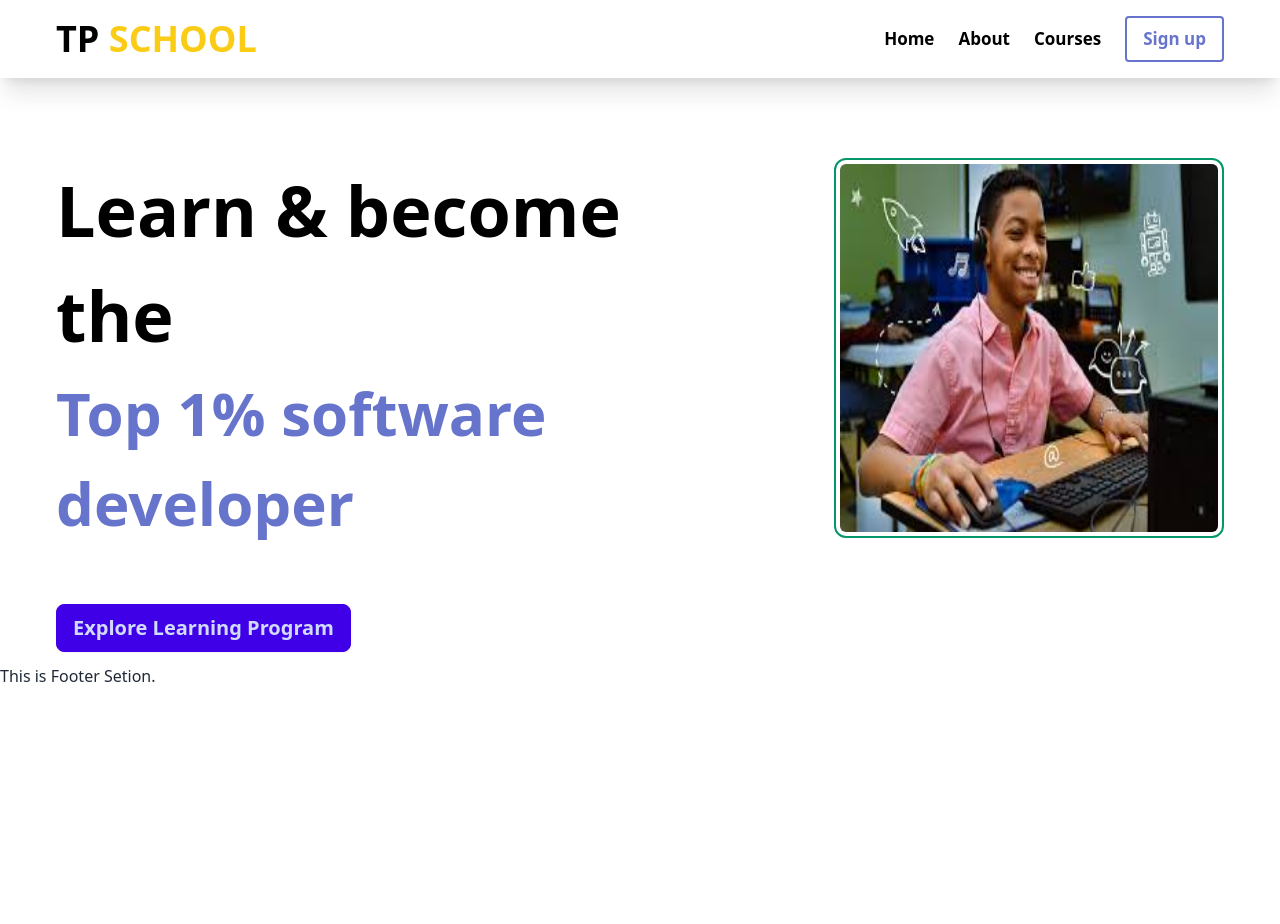
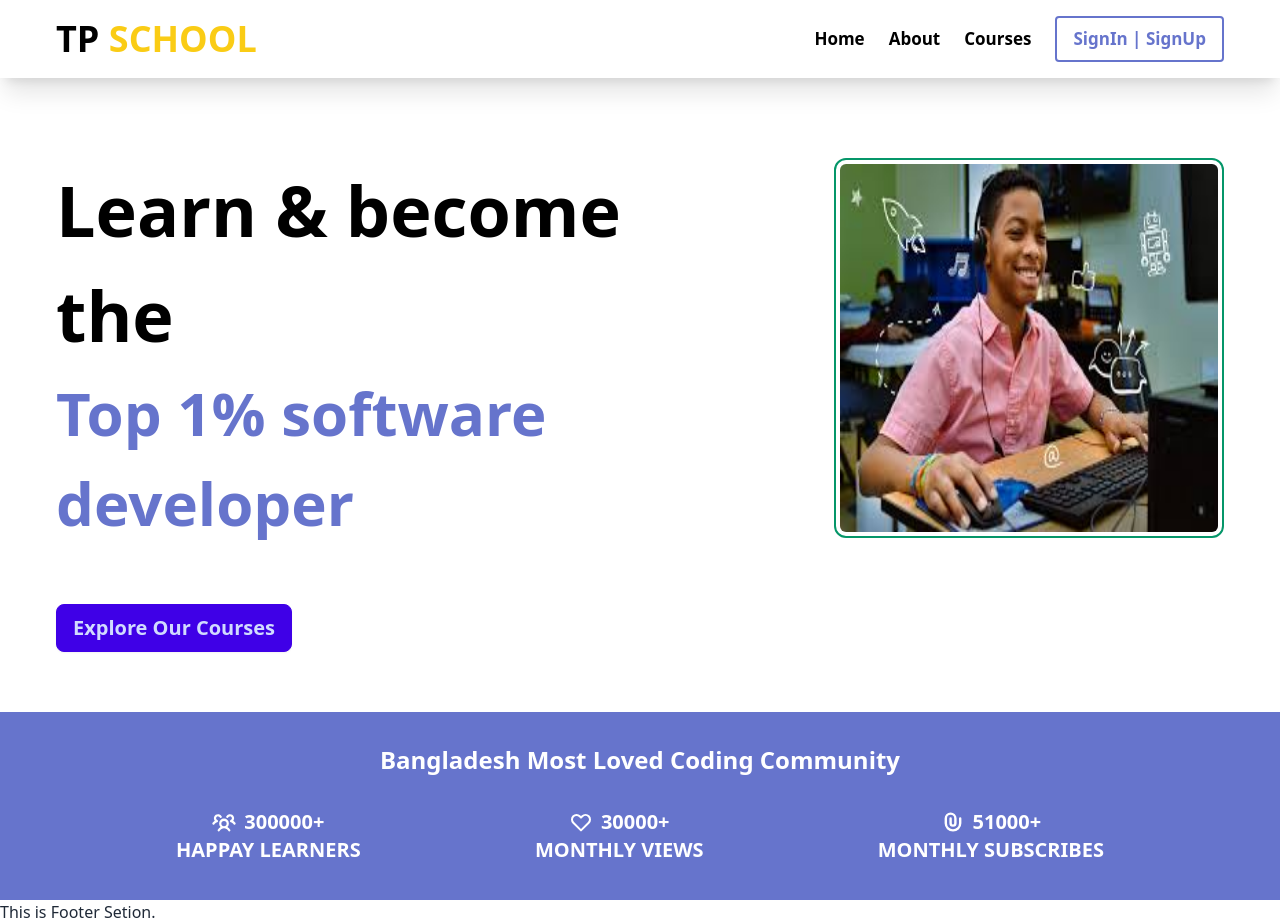
Before and after one commit to Prosantaroy1/TP-School-Project, a React (Vite) app: page / in a window 1280 px wide. Before the commit the page ends 800 px from the top, so only its background shows below. Built offline with nearby package versions, Linux system fonts and the light colour scheme.

Commit message:
bdCommunity programmer page done

```diff
--- a/package.json
+++ b/package.json
@@ -14,6 +14,7 @@
     "match-sorter": "^6.3.4",
     "react": "^18.2.0",
     "react-dom": "^18.2.0",
+    "react-icons": "^5.0.1",
     "react-router-dom": "^6.22.3",
     "sort-by": "^1.2.0"
   },
--- a/src/component/Sharedpage/Navbers/Navber.jsx
+++ b/src/component/Sharedpage/Navbers/Navber.jsx
@@ -14,7 +14,7 @@ const Navber = () => {
                 <NavLink to='/courses'>Courses</NavLink>
                 {/**login or lagout */}
                 <Link to='/login'>
-                   <button className="border-2 border-[#6674cc]  px-4 py-2 text-[#6674cc] rounded">Sign up</button>
+                   <button className="border-2 border-[#6674cc]  px-4 py-2 text-[#6674cc] rounded">SignIn | SignUp</button>
                 </Link>
             </div>
         </div>
--- a/src/component/pages/Bannerpage/Banner.jsx
+++ b/src/component/pages/Bannerpage/Banner.jsx
@@ -1,3 +1,4 @@
+import { Link } from 'react-router-dom';
 import imgbanner from '../../../../public/images.jfif'
 
 const Banner = () => {
@@ -8,7 +9,9 @@ const Banner = () => {
                <span className='text-[60px] font-bold text-[#6674cc] space-y-3'>Top 1% software</span><br/>
                <span className='text-[60px] font-bold text-[#6674cc]'> developer</span><br/>
               <div className='pt-14'>
-                <button className="btn text-xl btn-active btn-primary">Explore Learning Program</button>
+                <Link to='/courses'>
+                  <button className="btn text-xl btn-active btn-primary">Explore Our Courses</button>
+                </Link>
               </div>
             </div>
             <div >
--- /dev/null
+++ b/src/component/pages/BdComminute dev/BdComminutedev.jsx
@@ -0,0 +1,27 @@
+import { PiUsersThreeBold } from "react-icons/pi";
+import { HiOutlineHeart,HiPaperClip } from "react-icons/hi";
+
+
+const BdComminutedev = () => {
+    return (
+        <div className="py-4 bg-[#6674cc] mt-12">
+            <h3 className="text-center font-bold pt-4 text-white text-2xl">Bangladesh Most Loved Coding Community</h3>
+            <div className="flex px-44 pt-8 pb-5 justify-between items-center">
+                <div className="flex text-xl font-bold flex-col items-center text-[#fff]">
+                    <p className="flex gap-2 items-center"><PiUsersThreeBold className="text-2xl"/>300000+</p>
+                    <p>HAPPAY LEARNERS</p>
+                </div>
+                <div className="flex text-xl font-bold flex-col items-center text-[#fff]">
+                    <p className="flex gap-2 items-center"><HiOutlineHeart className="text-2xl"/>30000+</p>
+                    <p>MONTHLY VIEWS</p>
+                </div>
+                <div  className="flex text-xl font-bold flex-col items-center text-[#fff]">
+                   <p className="flex gap-2 items-center"><HiPaperClip className="text-2xl"/> 51000+</p>
+                    <p>MONTHLY SUBSCRIBES</p>
+                </div>
+            </div>
+        </div>
+    );
+};
+
+export default BdComminutedev;
--- a/src/component/pages/Home/Home.jsx
+++ b/src/component/pages/Home/Home.jsx
@@ -1,9 +1,11 @@
 import Banner from "../Bannerpage/Banner";
+import BdComminutedev from "../BdComminute dev/BdComminutedev";
 
 const Home = () => {
     return (
         <div>
             <Banner/>
+            <BdComminutedev/>
         </div>
     );
 };
```
Also changed, not shown: src/component/pages/categoryCourses/Category.jsx (added), 1 other file (tests, documents, lock files or other folders).
